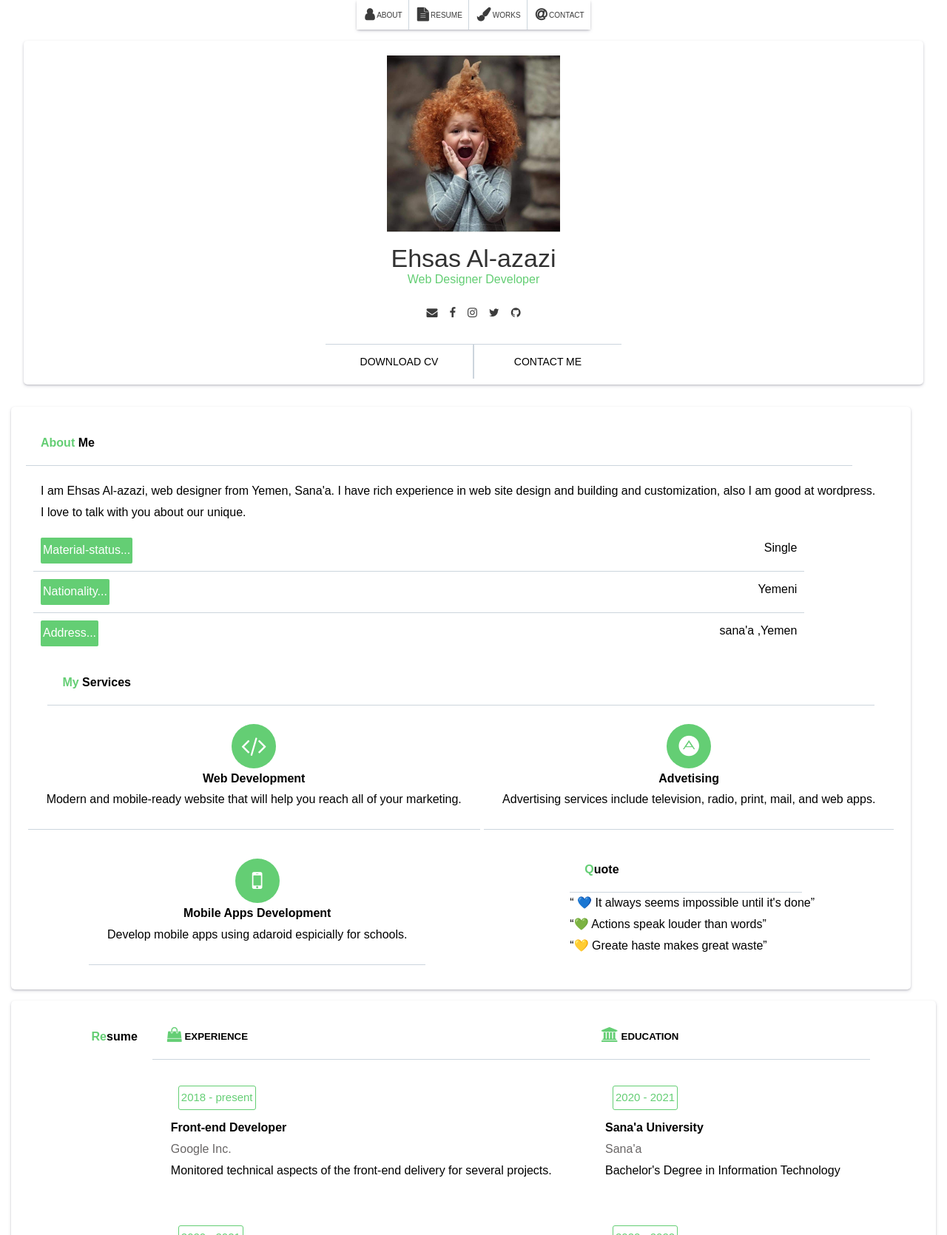
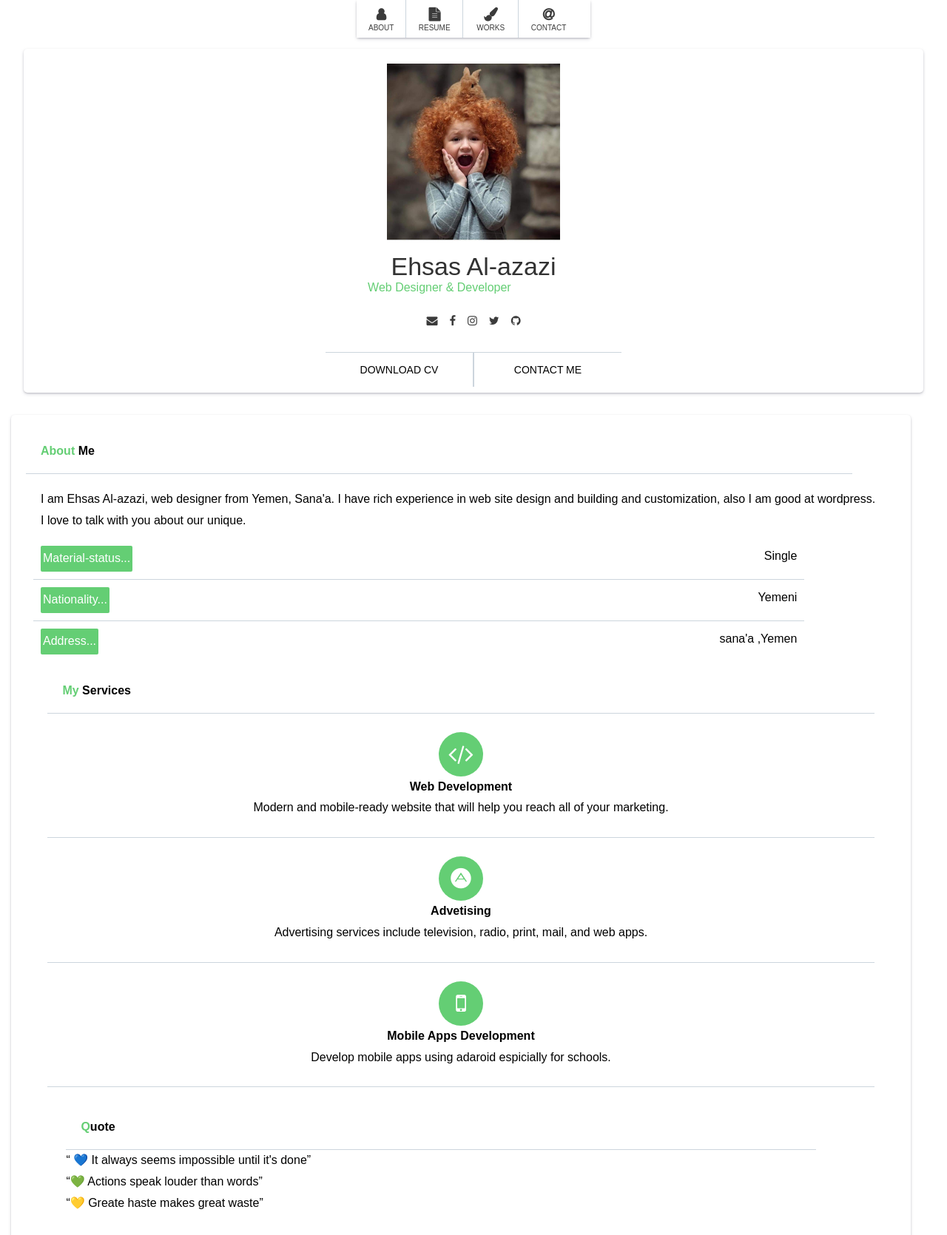
Before and after one commit to EhsasElias/myCV, a plain HTML site: page index.html in a window 1280 px wide. Shown: the top 1670 px of the page at 74% size. Drawn offline with Linux system fonts and the light colour scheme.

Commit message:
fifth commit

```diff
--- a/css/style.css
+++ b/css/style.css
@@ -20,7 +20,7 @@ nav{
 
 }
 nav ul{
-    with: 95%;
+    width:  95%;
     display: flex;
     justify-content: space-between;
     background-color: #ffffff;
@@ -44,7 +44,7 @@ nav ul a li div{
     flex-wrap: wrap;
 }
 nav ul a li div p{
-    with: 95%;
+    width:  95%;
 }
 nav ul a li{
     padding:5px;
@@ -97,11 +97,25 @@ nav a:hover{
     font-size: 34px;
     color: #323232;
 }
-.subtitle{
+.subtitle span{
     color: #64ce74;
+    animation-duration: 3s;
+    animation-name: slidein;
+    animation-iteration-count: infinite;
+    animation-direction: alternate;
+}
 
+@keyframes slidein {
+    from {
+      margin-left: 50%;
+      width: 100%;
+    }
 
-}
+    to {
+      margin-right: 50%;
+      width: 100%;
+    }
+  }
 .buts{
     display: flex;
     justify-content: center;
@@ -221,7 +235,7 @@ b{
 }
 .seviceChild{
     margin: auto;
-    with: 95%;
+    width:  95%;
     padding: 25px;
     text-align: center;
     border-bottom: 1px solid #ccd5dd;
@@ -236,7 +250,7 @@ b{
 display: block;
 }
 .Resume{
-    with: 95%;
+
     display: flex;
     flex-wrap: wrap;
     justify-content: center;
@@ -247,13 +261,13 @@ display: block;
     box-shadow: rgba(50, 50, 93, 0.25) 0px 2px 5px -1px, rgba(0, 0, 0, 0.3) 0px 1px 3px -1px;
 }
 .Resume h4{
-    with: 95%;
+    width:  95%;
     font-family: Arial, Helvetica, sans-serif;
     padding: 15px 20px;
     border-bottom: 1px solid #ccd5dd;
 }
 .Resume h5{
-    with: 95%;
+    width:  95%;
     font-family: Arial, Helvetica, sans-serif;
     padding: 15px 20px;
     border-bottom: 1px solid #ccd5dd;
@@ -263,10 +277,10 @@ display: block;
     font-size: 20px;
 }
 .exDiv{
-    with: 95%;
+    width:  95%;
 }
 .exper{
-    with: 95%;
+    width:  95%;
     padding: 25px;
 }
 
@@ -283,10 +297,10 @@ display: block;
     color: rgb(105, 102, 102);
 }
 .eduDiv{
-    with: 95%;
+    width:  95%;
 }
 .edu{
-    with: 95%;
+    width:  95%;
     padding: 25px;
 }
 
@@ -303,7 +317,7 @@ display: block;
     color: rgb(105, 102, 102);
 }
 .skills{
-with: 95%;
+width:  95%;
 
 }
 .skillsdetails span{
@@ -326,7 +340,7 @@ with: 95%;
 
 }
 .myWorks div{
-    with: 95%;
+    width:  95%;
 }
 .myWorks h4{
 
@@ -350,7 +364,7 @@ with: 95%;
     color: #64ce74;
 }
 #pics ,#ved{
-    with: 95%;
+    width:  95%;
    display: flex;
    justify-content: center;
    flex-wrap: wrap;
@@ -367,10 +381,10 @@ with: 95%;
 
 }
 .con div{
-    with: 100%;
+    width:  100%;
 }
 .con h4{
-    with: 95%;
+    width:  95%;
     font-family: Arial, Helvetica, sans-serif;
     padding: 15px 20px;
     border-bottom: 1px solid #ccd5dd;
@@ -409,3 +423,7 @@ with: 95%;
 #pics p ,#ved video{
     margin:5px;
 }
+@media screen and (min-width: 800px)
+{
+
+}
--- a/index.html
+++ b/index.html
@@ -61,8 +61,7 @@
                     </div>
                     <p class="title">Ehsas Al-azazi</p>
                     <p class="subtitle">
-                        <span>Web Designer</span>
-                        <span>Developer</span>
+                        <span>Web Designer & Developer</span>
                     </p>
                     <div class="account">
                         <a href="ehsas.1998000@gmail.com" class="fa fa-envelope"></a>
```
